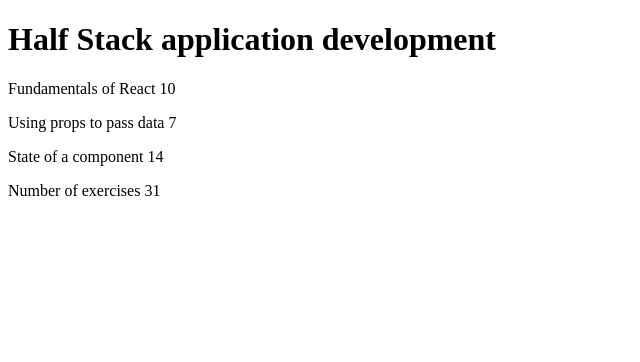
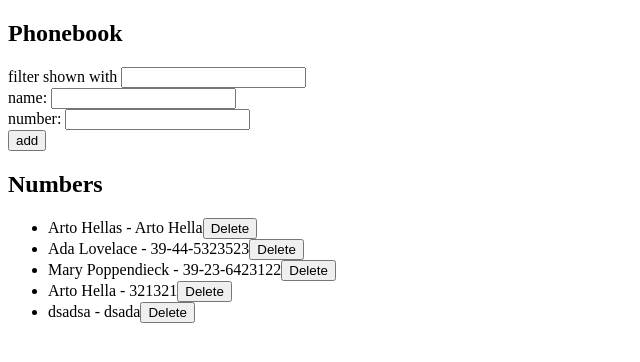
Before and after one commit to viet34tqc/full-stack-course, a React (Create React App) app: page / in a window 1280 px wide. Shown: the top 362 px of the page, without its empty margins (0-640 px from the left). Built offline with nearby package versions, Linux system fonts and the light colour scheme; data requests are answered from the project's data file.

Commit message:
init từ part2-5

```diff
--- /dev/null
+++ b/db.json
@@ -0,0 +1,29 @@
+{
+  "contacts": [
+    {
+      "id": 1,
+      "name": "Arto Hellas",
+      "phone": "Arto Hella"
+    },
+    {
+      "id": 2,
+      "name": "Ada Lovelace",
+      "phone": "39-44-5323523"
+    },
+    {
+      "id": 3,
+      "name": "Mary Poppendieck",
+      "phone": "39-23-6423122"
+    },
+    {
+      "id": 4,
+      "name": "Arto Hella",
+      "phone": "321321"
+    },
+    {
+      "name": "dsadsa",
+      "phone": "dsada",
+      "id": 5
+    }
+  ]
+}
--- a/package.json
+++ b/package.json
@@ -3,6 +3,7 @@
   "version": "0.1.0",
   "private": true,
   "dependencies": {
+    "axios": "^0.19.0",
     "react": "^16.12.0",
     "react-dom": "^16.12.0",
     "react-scripts": "3.2.0"
@@ -11,7 +12,8 @@
     "start": "react-scripts start",
     "build": "react-scripts build",
     "test": "react-scripts test",
-    "eject": "react-scripts eject"
+    "eject": "react-scripts eject",
+    "server": "json-server -p3001 db.json"
   },
   "eslintConfig": {
     "extends": "react-app"
--- /dev/null
+++ b/src/components/App.js
@@ -0,0 +1,113 @@
+import React, { useState, useEffect } from "react";
+import Filter from "./Filter";
+import PersonForm from "./PersonForm";
+import Persons from "./Persons";
+import contacts from "../services/contacts";
+
+const App = () => {
+  const [persons, setPersons] = useState([]);
+  const [filterText, setFilterText] = useState("");
+  const [newName, setNewName] = useState("");
+  const [newPhone, setNewPhone] = useState("");
+
+  useEffect(() => {
+    contacts.getAll().then(persons => {
+      setPersons(persons);
+    });
+  }, []);
+
+  const duplicatePerson = () => {
+    const duplicate = persons.find((person, index) => {
+      return person.name === newName; // không dùng indexof vì có name A có thể nằm trong name B
+    });
+    if (duplicate) {
+      return duplicate;
+    }
+    return false;
+  };
+
+  const addPerson = e => {
+    e.preventDefault();
+    const duplicate = duplicatePerson();
+    if (duplicate) {
+      const isUpdate = window.confirm(
+        `${newName} is already added to phonebook, replace the old number with the new one`
+      );
+      if (isUpdate) {
+        const updatedContact = {
+          id: duplicate.id,
+          name: duplicate.name,
+          phone: newPhone
+        };
+        contacts
+          .update(duplicate.id, updatedContact)
+          .then(person => handleAfterUpdate(person));
+        return;
+      }
+      return;
+    }
+    const newPerson = {
+      name: newName,
+      phone: newPhone
+    };
+    contacts.create(newPerson).then(person => {
+      handleAfterCreate(person);
+    });
+  };
+
+  const handleAfterCreate = person => {
+    setPersons([...persons, person]);
+    setNewName("");
+    setNewPhone("");
+  };
+
+  const handleAfterUpdate = changedPerson => {
+    setPersons(
+      persons.map(person =>
+        person.id !== changedPerson.id ? person : changedPerson
+      )
+    );
+  };
+
+  const handleInputText = (e, type) => {
+    const value = e.target.value;
+    if ("name" === type) {
+      setNewName(value);
+    } else {
+      setNewPhone(value);
+    }
+  };
+
+  const handleInputFilter = e => {
+    const value = e.target.value;
+    setFilterText(value);
+  };
+
+  const handleDelete = id => {
+    contacts.del(id).then(() => {
+      const newPersons = persons.filter(person => person.id !== id);
+      setPersons(newPersons);
+    });
+  };
+
+  return (
+    <div>
+      <h2>Phonebook</h2>
+      <Filter handleInputFilter={handleInputFilter} />
+      <PersonForm
+        addPerson={addPerson}
+        handleInputText={handleInputText}
+        newName={newName}
+        newPhone={newPhone}
+      />
+      <h2>Numbers</h2>
+      <Persons
+        persons={persons}
+        filterText={filterText}
+        handleDelete={handleDelete}
+      />
+    </div>
+  );
+};
+
+export default App;
--- /dev/null
+++ b/src/components/Filter.js
@@ -0,0 +1,11 @@
+import React from "react";
+
+const Filter = ({handleInputFilter}) => {
+  return (
+    <div>
+      filter shown with <input type="text" onChange={handleInputFilter} />
+    </div>
+  );
+};
+
+export default Filter;
--- /dev/null
+++ b/src/components/Person.js
@@ -0,0 +1,12 @@
+import React from "react";
+
+const Person = ({ handleDelete, person }) => {
+  return (
+    <li>
+      {person.name} - {person.phone}
+      <button onClick={() => handleDelete(person.id)}>Delete</button>
+    </li>
+  );
+};
+
+export default Person;
--- /dev/null
+++ b/src/components/PersonForm.js
@@ -0,0 +1,21 @@
+import React from "react";
+
+const PersonForm = ( { addPerson, handleInputText, newName, newPhone }) => {
+  return (
+    <form onSubmit={addPerson}>
+      <div>
+        name:{" "}
+        <input onChange={e => handleInputText(e, "name")} value={newName} />
+      </div>
+      <div>
+        number:{" "}
+        <input onChange={e => handleInputText(e, "phone")} value={newPhone} />
+      </div>
+      <div>
+        <button type="submit">add</button>
+      </div>
+    </form>
+  );
+};
+
+export default PersonForm;
--- /dev/null
+++ b/src/components/Persons.js
@@ -0,0 +1,18 @@
+import React from "react";
+import Person from "./Person";
+
+const Persons = ({ handleDelete, persons, filterText }) => {
+  const filtered = persons.filter(person => {
+    const name = person.name.toLowerCase();
+    return name.includes(filterText.toLowerCase());
+  });
+  return (
+    <ul>
+      {filtered.map(person => (
+        <Person handleDelete={handleDelete} key={person.name} person={person} />
+      ))}
+    </ul>
+  );
+};
+
+export default Persons;
--- a/src/index.js
+++ b/src/index.js
@@ -1,55 +1,27 @@
 import React from "react";
 import ReactDOM from "react-dom";
 
-const Header = props => <h1>{props.course}</h1>;
-const Part = ({ part, exercises }) => (
-  <p>
-    {part} {exercises}
-  </p>
-);
-const Content = ({ parts }) => {
-  return (
-    <div>
-      {parts.map(part => {
-        return <Part part={part.name} exercises={part.exercises} />;
-      })}
-    </div>
-  );
-};
+import App from "./components/App";
 
-const Footer = ({ parts }) => (
-  <p>
-    Number of exercises{" "}
-    {parts[0].exercises + parts[1].exercises + parts[2].exercises}
-  </p>
-);
-
-const App = () => {
-  const course = {
-    name: 'Half Stack application development',
-    parts: [
+const notes = [
   {
-        name: 'Fundamentals of React',
-        exercises: 10
+    id: 1,
+    content: "HTML is easy",
+    date: "2019-05-30T17:30:31.098Z",
+    important: true
   },
   {
-        name: 'Using props to pass data',
-        exercises: 7
+    id: 2,
+    content: "Browser can execute only Javascript",
+    date: "2019-05-30T18:39:34.091Z",
+    important: false
   },
   {
-        name: 'State of a component',
-        exercises: 14
+    id: 3,
+    content: "GET and POST are the most important methods of HTTP protocol",
+    date: "2019-05-30T19:20:14.298Z",
+    important: true
   }
-    ]
-  }
+];
 
-  return (
-    <div>
-      <Header course={course.name} />
-      <Content parts={course.parts} />
-      <Footer parts={course.parts} />
-    </div>
-  );
-};
-
-ReactDOM.render(<App />, document.getElementById("root"));
+ReactDOM.render(<App notes={notes} />, document.getElementById("root"));
--- /dev/null
+++ b/src/services/contacts.js
@@ -0,0 +1,30 @@
+import axios from "axios";
+
+const baseUrl = "http://localhost:3001/contacts";
+
+const getAll = () => {
+  const request = axios.get(baseUrl);
+  return request.then(response => response.data); // trả về 1 promises. Nếu promise này dùng then thì response.data sẽ là tham số truyền vào
+};
+
+const create = newObject => {
+  const request = axios.post(baseUrl, newObject);
+  return request.then(response => response.data);
+};
+
+const update = (id, newObject) => {
+  const request = axios.put(`${baseUrl}/${id}`, newObject);
+  return request.then(response => response.data);
+};
+
+const del = id => {
+  const request = axios.delete(`${baseUrl}/${id}`);
+  return request.then(response => response.data);
+};
+
+export default {
+  getAll,
+  create,
+  update,
+  del
+};
```
Also changed, not shown: src/components/Note.js (added, +13 -0 lines), 1 other file (tests, documents, lock files or other folders). Lines whose indentation alone changed are shown as unchanged.
